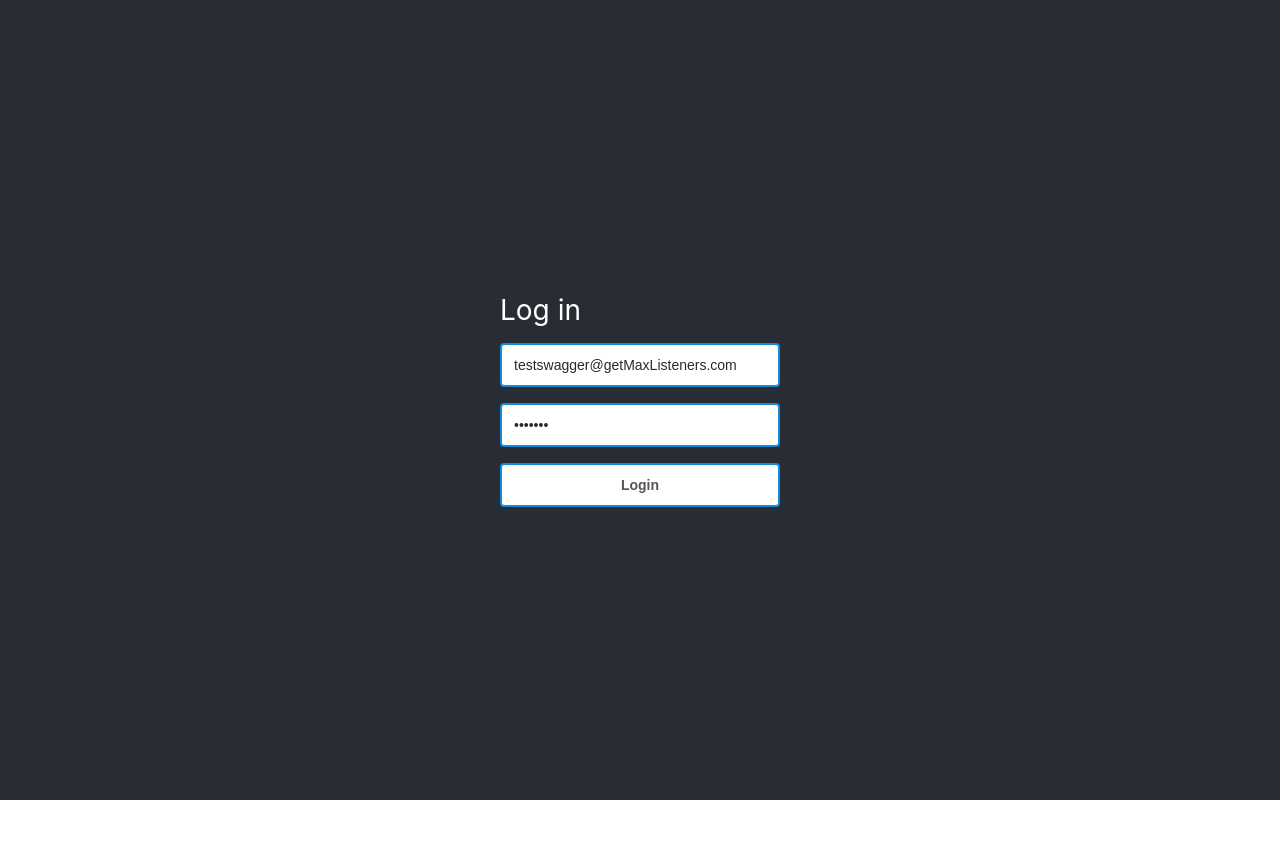
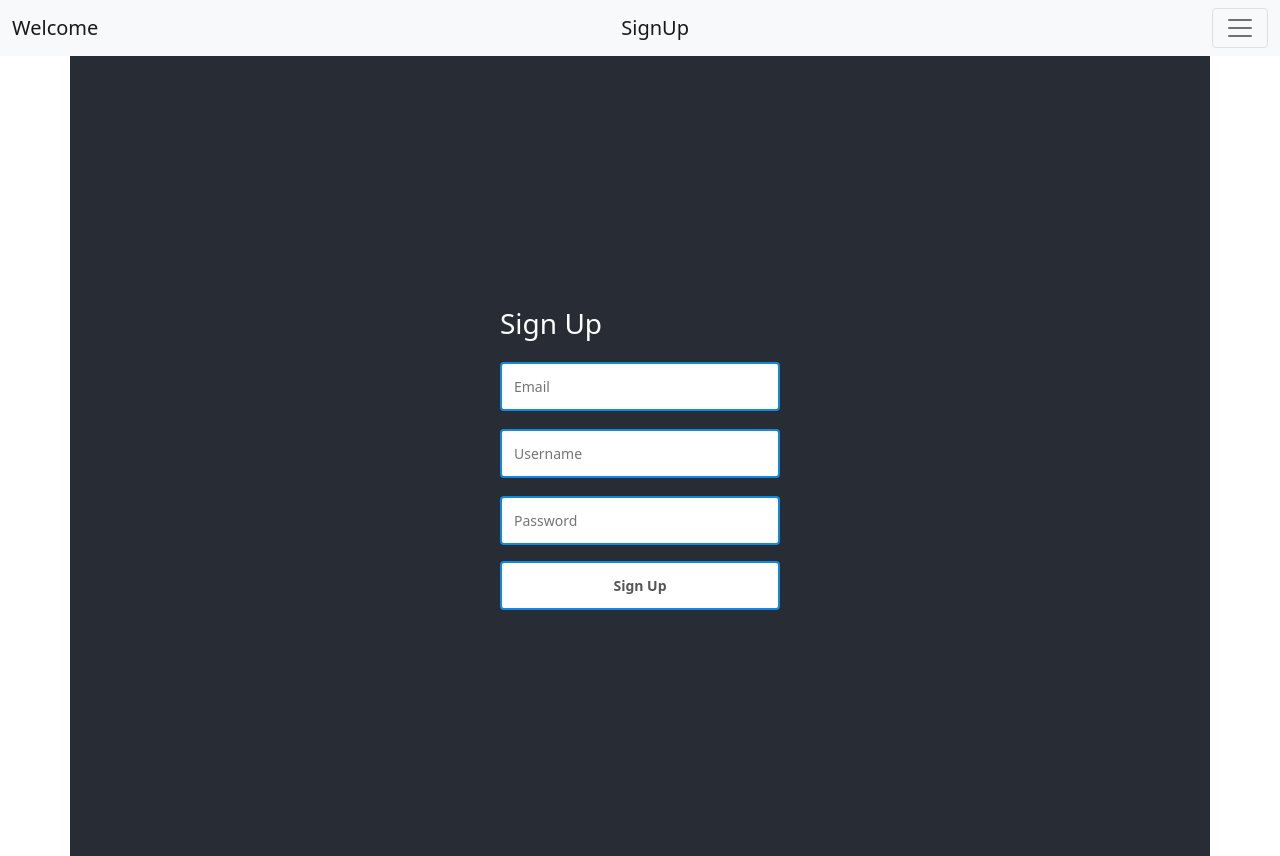
Before and after one commit to NodeWeatherApp/React_Frontend, a React (Create React App) app: page /signup in a window 1280 px wide. Before the commit the page ends 800 px from the top, so only its background shows below. Built offline with nearby package versions, Linux system fonts and the light colour scheme; no server answers.

Commit message:
add signup form (#2)
Co-authored-by: Deion Shallenberger <shalledj6410@student.laccd.edu>

```diff
--- a/package.json
+++ b/package.json
@@ -7,11 +7,17 @@
     "@testing-library/jest-dom": "^5.11.4",
     "@testing-library/react": "^11.1.0",
     "@testing-library/user-event": "^12.1.10",
+    "bootstrap": "^5.1.3",
+    "history": "^5.1.0",
     "mobx": "^6.3.8",
     "mobx-react": "^7.2.1",
     "react": "^17.0.2",
+    "react-bootstrap": "^2.0.3",
+    "react-cookie": "^4.1.1",
     "react-dom": "^17.0.2",
+    "react-router-dom": "^6.1.0",
     "react-scripts": "4.0.3",
+    "reactstrap": "^9.0.1",
     "web-vitals": "^1.0.1"
   },
   "scripts": {
--- a/src/App.js
+++ b/src/App.js
@@ -1,8 +1,11 @@
 import React from "react";
+import { Routes, Route, BrowserRouter } from "react-router-dom";
+import "bootstrap/dist/css/bootstrap.min.css";
 import { observer } from "mobx-react";
 import UserStore from "./stores/UserStore";
-import LoginForm from "./components/Login/LoginForm";
-import SubmitButton from "./components/Login/SubmitButton";
+import AppBar from "./components/AppBar/AppBar";
+import LoginForm from "./views/LoginForm";
+import SignupForm from "./views/SignupForm";
 import "./App.css";
 
 class App extends React.Component {
@@ -54,35 +57,17 @@ class App extends React.Component {
   }
 
   render() {
-    if (UserStore.loading) {
-      return (
-        <div className="app">
-          <div className="container">Loading, please wait..</div>
-        </div>
-      );
-    } else {
-      if (UserStore.isLoggedIn) {
-        return (
-          <div className="app">
-            <div className="container">Welcome {UserStore.username}</div>
-            <SubmitButton
-              text={"Log out"}
-              disabled={false}
-              onClick={() => this.doLogout()}
-            />
-          </div>
-        );
-      }
-      return (
-        <div className="app">
-          <div className="container">
-
-            <LoginForm />
-
-          </div>
-        </div>
-      );
-    }
+    return (
+      <div className="app">
+        <BrowserRouter>
+          <AppBar />
+          <Routes>
+            <Route path="/login" element={<LoginForm />} />
+            <Route path ="/signup" element={<SignupForm />} />
+          </Routes>
+        </BrowserRouter>
+      </div>
+    );
   }
 }
 
--- /dev/null
+++ b/src/components/AppBar/AppBar.js
@@ -0,0 +1,68 @@
+import React from "react";
+import Navbar from "react-bootstrap/Navbar";
+import Container from "react-bootstrap/Container";
+import Offcanvas from "react-bootstrap/Offcanvas";
+import Nav from "react-bootstrap/Nav";
+import NavDropdown from "react-bootstrap/NavDropdown";
+import Form from "react-bootstrap/Form";
+import FormControl from "react-bootstrap/FormControl";
+import Button from "react-bootstrap/Button";
+import UserStore from "../../stores/UserStore";
+
+class AppBar extends React.Component {
+
+  render() {
+    return (
+      <Navbar bg="light" expand={false}>
+        <Container fluid>
+          <Navbar.Brand href="#">
+            {!UserStore.loggedIn ? "Welcome " : "Welcome"}
+            {UserStore.username}
+          </Navbar.Brand>
+          <Navbar.Brand href="/signUp">
+            SignUp
+          </Navbar.Brand>
+          <Navbar.Toggle aria-controls="offcanvasNavbar" />
+          <Navbar.Offcanvas
+            id="offcanvasNavbar"
+            aria-labelledby="offcanvasNavbarLabel"
+            placement="end"
+          >
+            <Offcanvas.Header closeButton>
+              <Offcanvas.Title id="offcanvasNavbarLabel">
+                Offcanvas
+              </Offcanvas.Title>
+            </Offcanvas.Header>
+            <Offcanvas.Body>
+              <Nav className="justify-content-end flex-grow-1 pe-3">
+                <Nav.Link href="#action1">Home</Nav.Link>
+                <Nav.Link href="#action2">Link</Nav.Link>
+                <NavDropdown title="Dropdown" id="offcanvasNavbarDropdown">
+                  <NavDropdown.Item href="#action3">Action</NavDropdown.Item>
+                  <NavDropdown.Item href="#action4">
+                    Another action
+                  </NavDropdown.Item>
+                  <NavDropdown.Divider />
+                  <NavDropdown.Item href="#action5">
+                    Something else here
+                  </NavDropdown.Item>
+                </NavDropdown>
+              </Nav>
+              <Form className="d-flex">
+                <FormControl
+                  type="search"
+                  placeholder="Search"
+                  className="me-2"
+                  aria-label="Search"
+                />
+                <Button variant="outline-success">Search</Button>
+              </Form>
+            </Offcanvas.Body>
+          </Navbar.Offcanvas>
+        </Container>
+      </Navbar>
+    );
+  }
+}
+
+export default AppBar;
--- a/src/stores/UserStore.js
+++ b/src/stores/UserStore.js
@@ -6,6 +6,7 @@ class UserStore {
             loading: true,
             isLoggedIn: false,
             username: '',
+            cookie:'',
         })
     }
 }
--- a/src/components/Login/LoginForm.js
+++ b/src/views/LoginForm.js
@@ -1,7 +1,7 @@
 import React from "react";
-import InputField from "./InputField";
-import SubmitButton from "./SubmitButton";
-import UserStore from "../../stores/UserStore";
+import InputField from "../components/Login/InputField";
+import SubmitButton from "../components/Login/SubmitButton";
+import UserStore from "../stores/UserStore";
 
 class LoginForm extends React.Component {
   constructor(props) {
@@ -34,7 +34,6 @@ class LoginForm extends React.Component {
       buttonDisabled: true,
     });
 
-
     const url = "http://localhost:3000/user/login";
     const requestOptions = {
       method: "POST",
@@ -62,6 +61,8 @@ class LoginForm extends React.Component {
         UserStore.username = responseJson.username;
         const token = responseJson.token;
         localStorage.setItem("jwt", token);
+        UserStore.isLoggedIn = true;
+        LoginForm.forceUpdate();
       })
       .catch((error) => {
         console.log(error);
@@ -78,7 +79,30 @@ class LoginForm extends React.Component {
   }
 
   render() {
+    // if (UserStore.loading) {
+    //   return (
+    //     <div className="app">
+    //       <div className="container">Loading, please wait..</div>
+    //     </div>
+    //   );
+    // }
+
+    if (UserStore.isLoggedIn) {
       return (
+        <div className="app">
+          <div className="container">
+            Welcome {UserStore.username}
+            <SubmitButton
+              text={"Log out"}
+              disabled={false}
+              onClick={() => this.doLogout()}
+            />
+          </div>
+        </div>
+      );
+    } else {
+      return (
+        <div className="container">
           <div className="loginform">
             Log in
             <InputField
@@ -99,7 +123,9 @@ class LoginForm extends React.Component {
               onClick={() => this.doLogin()}
             />
           </div>
+        </div>
       );
+    }
   }
 }
 
--- /dev/null
+++ b/src/views/SignupForm.js
@@ -0,0 +1,120 @@
+import React from "react";
+import InputField from "../components/Login/InputField";
+import SubmitButton from "../components/Login/SubmitButton";
+import UserStore  from "../stores/UserStore";
+
+class SignupForm extends React.Component {
+  constructor(props) {
+    super(props);
+    this.state = {
+      email: "",
+      password: "",
+      buttonDisabled: false,
+    };
+  }
+
+  setInputValue(property, val) {
+    val = val.trim();
+    if (val.length > 22) {
+      return;
+    }
+    this.setState({
+      [property]: val,
+    });
+  }
+
+  async doSignup() {
+    if (!this.state.email) {
+      return;
+    }
+    if (!this.state.password) {
+      return;
+    }
+    if (!this.state.username) {
+      return;
+    }
+
+    this.setState({
+      buttonDisabled: true,
+    });
+
+    const url = "http://localhost:3000/user/signUp";
+    const requestOptions = {
+      method: "POST",
+      headers: {
+        accept: "application/json",
+        "Content-Type": "application/json",
+      },
+      body: JSON.stringify({
+        email: this.state.email,
+        username: this.state.username,
+        password: this.state.password,
+      }),
+    };
+    console.log(requestOptions);
+
+    await fetch(url, requestOptions)
+      .then((response) => {
+        if (response.ok) {
+          return response.json();
+        } else {
+          this.resetForm();
+          throw new Error("Something went wrong");
+        }
+      })
+      .then((responseJson) => {
+        console.log(responseJson);
+        const token = responseJson.token;
+        UserStore.cookie = token;
+        // localStorage.setItem("jwt", token);
+      })
+      .catch((error) => {
+        console.log(error);
+        this.resetForm();
+      });
+  }
+
+  resetForm() {
+    this.setState({
+      email: "",
+      username: "",
+      password: "",
+      buttonDisabled: false,
+    });
+  }
+
+  render() {
+    return (
+      <div className="container">
+        <div className="loginform">
+          Sign Up
+          <InputField
+            type="email"
+            placeholder="Email"
+            value={this.state.email ? this.state.email : ""}
+            onChange={(val) => this.setInputValue("email", val)}
+          />
+          <InputField
+            type="text"
+            placeholder="Username"
+            value={this.state.username ? this.state.username : ""}
+            onChange={(val) => this.setInputValue("username", val)}
+          />
+          <InputField
+            type="password"
+            placeholder="Password"
+            value={this.state.password ? this.state.password : ""}
+            onChange={(val) => this.setInputValue("password", val)}
+          />
+          <SubmitButton
+            text="Sign Up"
+            // disabled={this.state.buttonDisabled}
+            onClick={() => this.doSignup()}
+          />
+        </div>
+      </div>
+    );
+  }
+}
+
+export default SignupForm;
```
Also changed, not shown: src/index.js (+7 -8 lines), src/components/AppBar/Drawer.js (added), 2 other files (tests, documents, lock files or other folders). Lines whose indentation alone changed are shown as unchanged.
